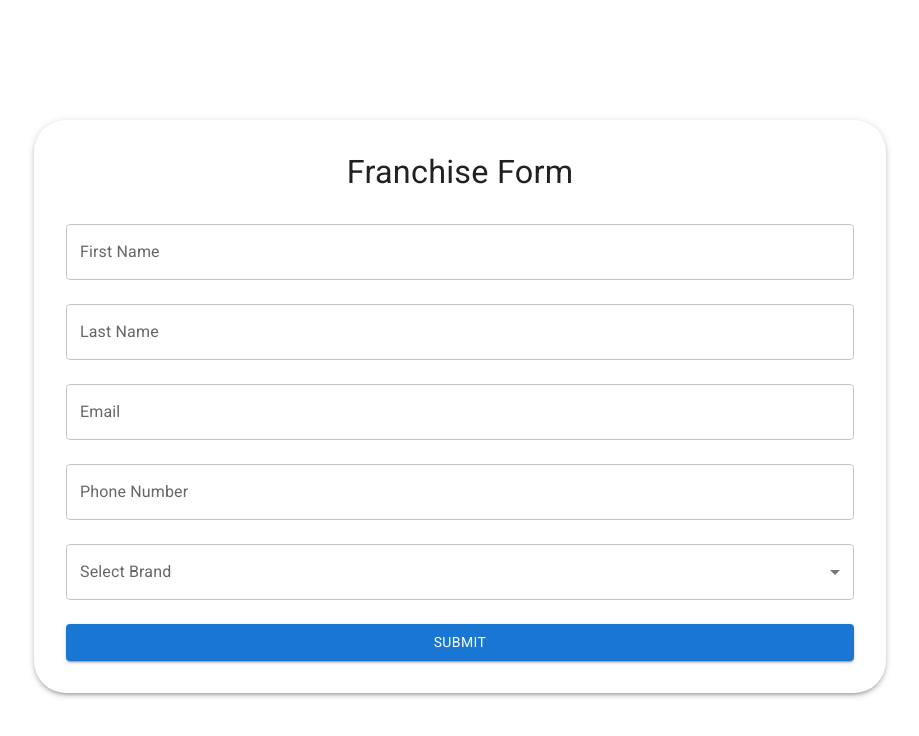
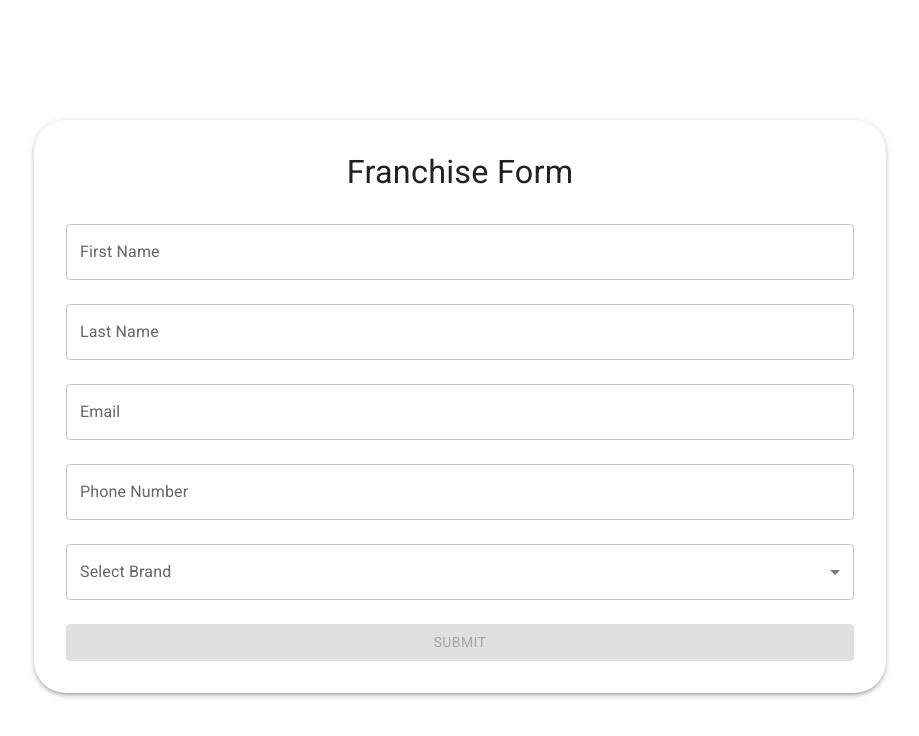
Before and after one commit to MindyBots/DiJen-Home, a React (Create React App) app: page /franchise in a window 1280 px wide. Shown: the top 736 px of the page, without its empty margins (180-1099 px from the left). Built offline with nearby package versions, Linux system fonts and the light colour scheme.

Commit message:
Updated Franchise

```diff
--- a/src/components/Franchise.js
+++ b/src/components/Franchise.js
@@ -24,13 +24,24 @@ const Franchise = () => {
     }));
   };
 
+  const isFormValid = () => {
+    // Check if any required field is empty
+    return Object.values(formData).every((value) => value !== '');
+  };
+
   const handleSubmit = (e) => {
     e.preventDefault();
+
+    if (!isFormValid()) {
+      alert('Please fill in all fields.'); // Display an error message
+      return;
+    }
+
     // Handle form submission logic here
     console.log('Form submitted:', formData);
   };
 
-  const selectOptions = ['Option 1', 'Option 2', 'Option 3'];
+  const selectBrands = ['Namma Veedu Vasanta Bhavan', 'Junior Kuppanna', 'Madras Coffee House', 'Squeez Juice Bars', 'Dessert Works'];
 
   return (
     <Container maxWidth="md">
@@ -44,10 +55,10 @@ const Franchise = () => {
           alignItems: 'center',
           margin: 'auto',
           marginTop: 15,
-          borderRadius: 8
+          borderRadius: 8,
         }}
       >
-        <Typography variant="h4" gutterBottom alignItems='center' sx={{mb:2}}>
+        <Typography variant="h4" gutterBottom sx={{mb:2}}>
           Franchise Form
         </Typography>
         <form onSubmit={handleSubmit} style={{ width: '100%' }}>
@@ -95,17 +106,24 @@ const Franchise = () => {
             fullWidth
             margin="normal"
             select
-            name="selectBrand"  // Change the name here
-            value={formData.selectBrand}  // Update the reference here
+            name="selectBrand"
+            value={formData.selectBrand}
             onChange={handleChange}
           >
-            {selectOptions.map((option, index) => (
-              <MenuItem key={index} value={option}>
-                {option}
+            {selectBrands.map((brand, index) => (
+              <MenuItem key={index} value={brand}>
+                {brand}
               </MenuItem>
             ))}
           </TextField>
-          <Button type="submit" variant="contained" color="primary" fullWidth sx={{marginTop:2}}>
+          <Button
+            type="submit"
+            variant="contained"
+            color="primary"
+            fullWidth
+            disabled={!isFormValid()}
+            sx={{mt:2}}
+          >
             Submit
           </Button>
         </form>
```
